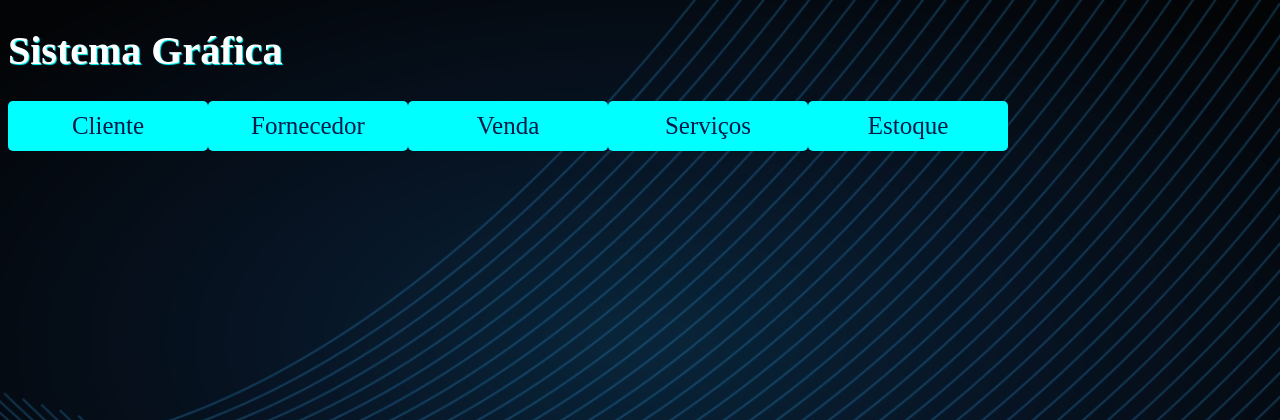
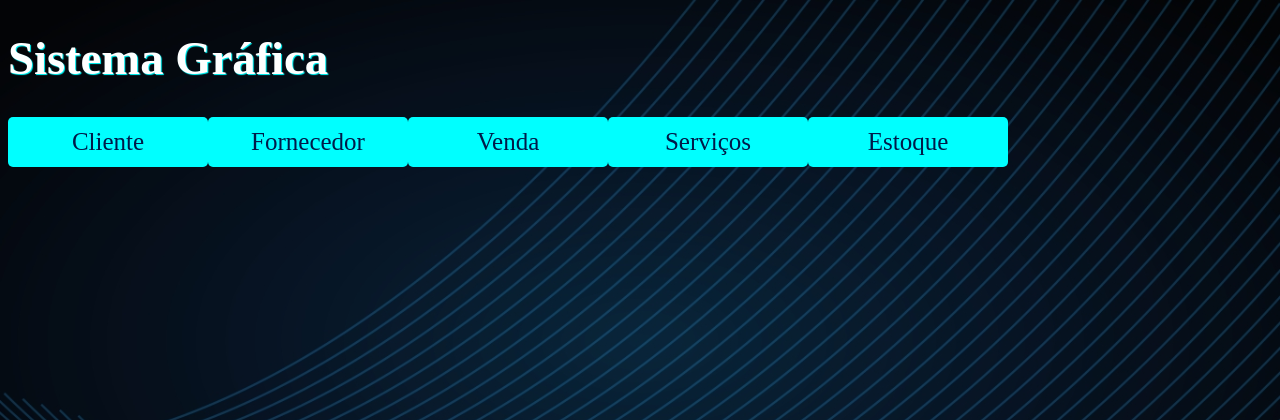
Before and after one commit to rai-santtos/Sistema-Gr-fica, a PHP site: page /grafica/ in a window 1280 px wide. Shown: the top 420 px of the page. Run offline with PHP 8.4, Linux system fonts and the light colour scheme.

Commit message:
modificação no tamanho da fonte no primeiro titulo da pagina principal

```diff
--- a/index.php
+++ b/index.php
@@ -11,7 +11,7 @@
 <style>
 h1{
     font-family:Futura Md BT;
-    font-size: 30pt;
+    font-size: 35pt;
     color: white;
     text-shadow: 1px 1px 1px cyan;
 }
```
